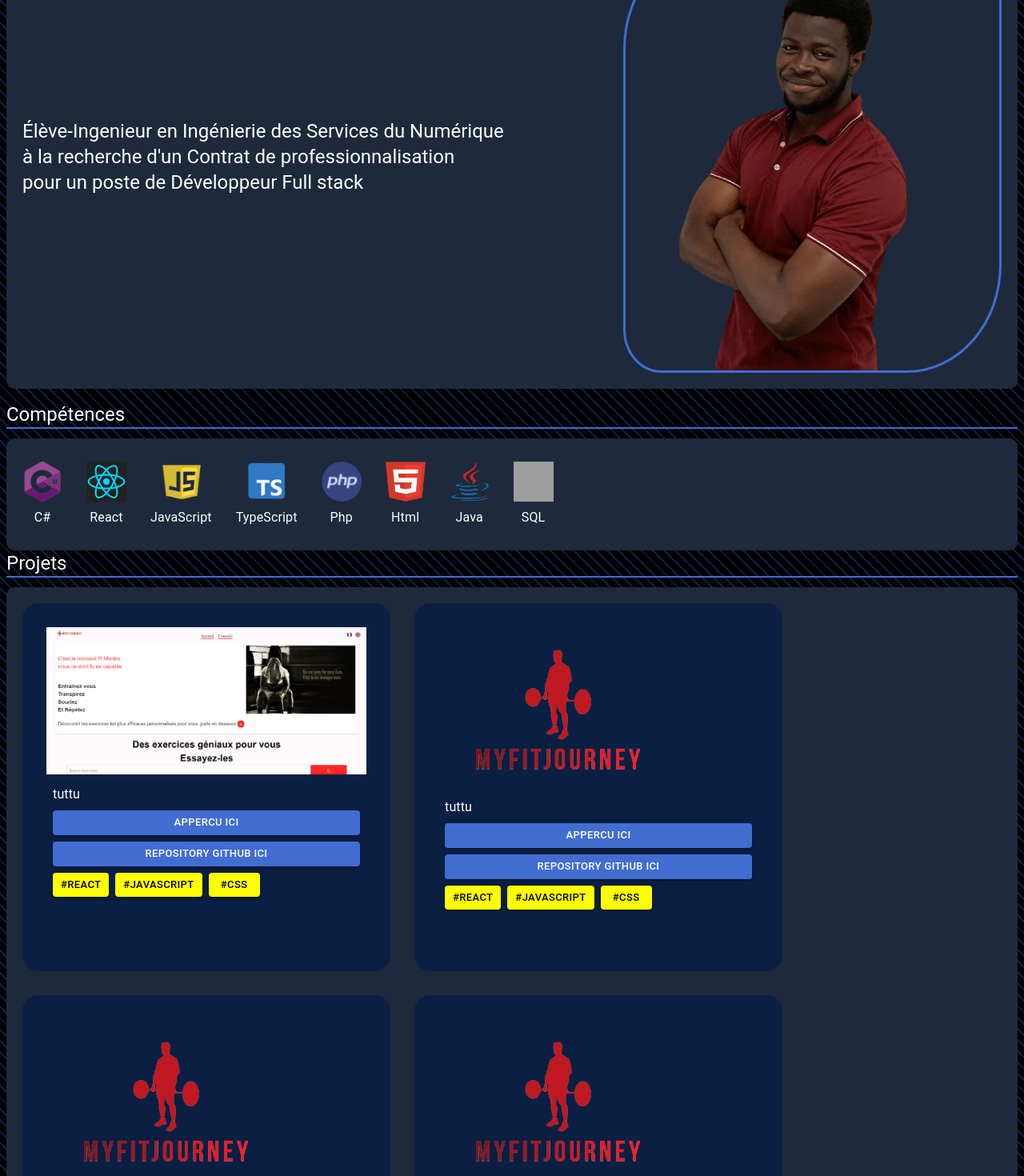
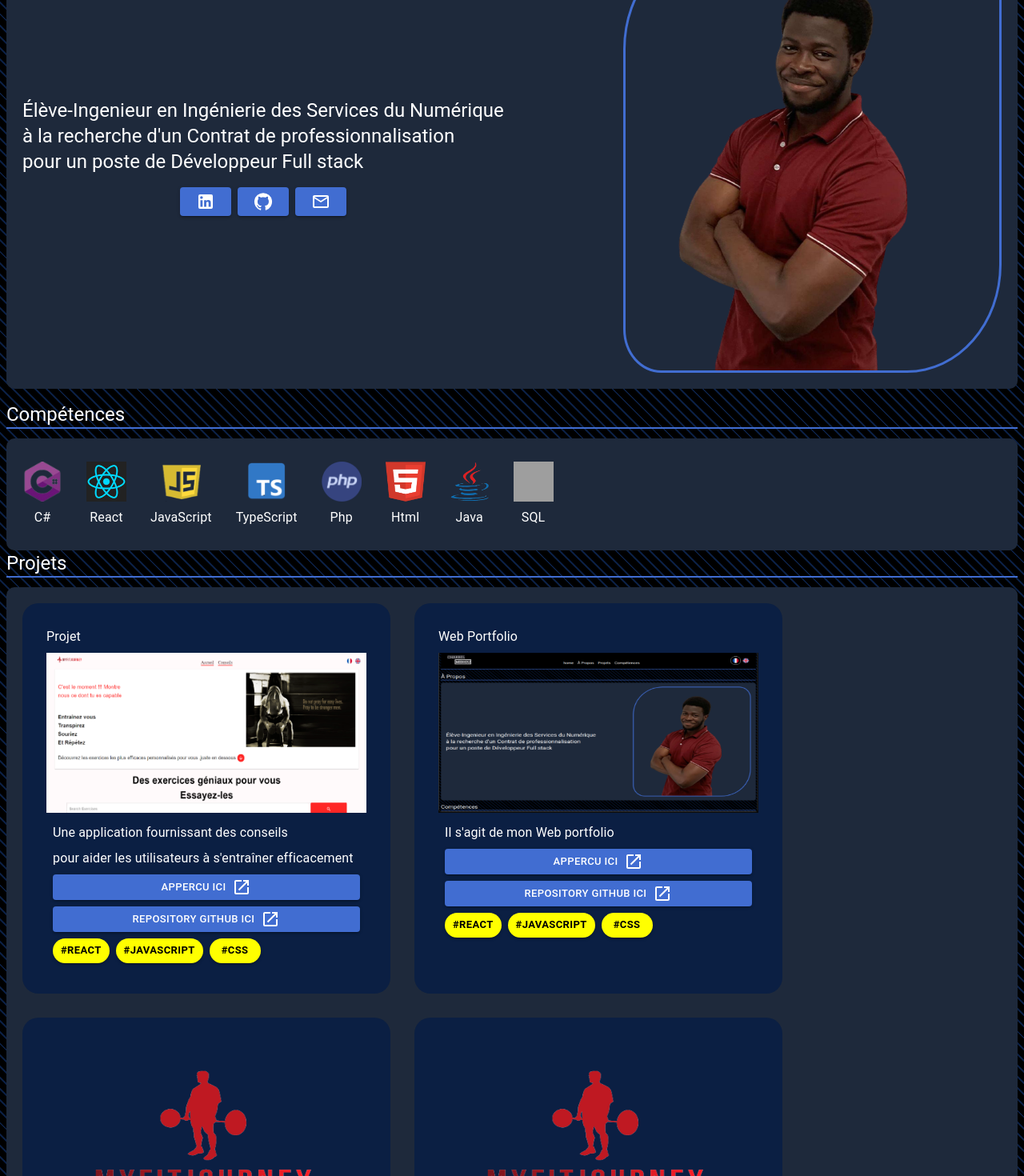
Before and after one commit to charbel-mehou/MyPersonalPortfolio, a React (Create React App) app in the folder personal_portfolio/: page / in a window 1280 px wide. Shown: the part 260-1730 px from the top of the page at 80% size. Built offline with nearby package versions, Linux system fonts and the light colour scheme; grey boxes are pictures that could not be loaded.

Commit message:
✨ update css and trad

```diff
--- a/personal_portfolio/src/App.css
+++ b/personal_portfolio/src/App.css
@@ -8,7 +8,6 @@ body {
         #000000 10px
     );
     min-height: 100vh;
-    scroll-behavior: smooth;
     }
 
 .navbar {
@@ -87,8 +86,8 @@ body {
     transform: scale(1.05);
 }
 .screen-project-image{
-    max-width: 400px;
-    max-height: 200px;
+    height: 200px;
+    width: 400px;
 }
 .about-me-box{
     min-height: 150px;
--- a/personal_portfolio/src/components/AboutMe.js
+++ b/personal_portfolio/src/components/AboutMe.js
@@ -1,9 +1,23 @@
 import React from 'react'
-import {Box,Typography} from '@mui/material'
 import { useTranslation } from 'react-i18next'
 import Me from '../assets/images/me-removebg-preview.png'
+import GitHubIcon from '@mui/icons-material/GitHub'
+import LinkedInIcon from '@mui/icons-material/LinkedIn'
+import MailOutlineIcon from '@mui/icons-material/MailOutline'
+import { Box, Typography } from '@mui/material'
+import Button from '@mui/material/Button'
 const AboutMe = () => {
     const {t}=useTranslation()
+    const handleLInkedLnClick = () => {
+        window.open('https://www.linkedin.com/in/charbel-mehou/', '_blank')
+      }
+
+      const handleGithubClic=()=>{
+        window.open('https://github.com/CharbelMehou/FitnessApp','_blank')
+      }
+      const handleEmailClick = () => {
+        window.open('mailto:mehoucharbel@gmail.com?subject=Contact depuis le site Web', '_blank');
+      }
   return (
     <Box id='aboutMe'>
        <Box className="title-box">
@@ -11,10 +25,38 @@ const AboutMe = () => {
        </Box>
 
         <Box className="bg-slate-900 bg-opacity-70 about-me-box" sx={{display:'flex',flexDirection:'row',justifyContent:'space-between',alignItems:"center",gap:2}}>
-            <Box className=".about-me-description" style={{color:'white',textAlign:'left'}}>
+            <Box sx={{display:'flex',flexDirection:'column',gap:2}}>
+
+                <Box className=".about-me-description" style={{color:'white',textAlign:'justify'}}>
                 <Typography variant='h5' >{t('me-1')} </Typography>
                 <Typography variant='h5' > {t('me-2')}</Typography>
                 <Typography variant='h5' >{t('me-3')}</Typography>
+                </Box>
+
+                <Box sx={{display:"flex",flexDirection:"row",justifyContent:'center',gap:1}}>
+                    <Button
+                        variant="contained"
+                        onClick={handleLInkedLnClick}
+                        sx={{backgroundColor:"#416DD1"}}
+                        >
+                        <LinkedInIcon />
+                    </Button>
+
+                    <Button
+                        variant="contained"
+                        sx={{backgroundColor:"#416DD1"}}
+                        onClick={handleGithubClic}
+                        >
+                        <GitHubIcon />
+                    </Button>
+                    <Button
+                        variant="contained"
+                        sx={{backgroundColor:"#416DD1"}}
+                        onClick={handleEmailClick}
+                        >
+                        <MailOutlineIcon />
+                    </Button>
+                </Box>
             </Box>
                 <Box className=".about-me-image"
                     sx={{display:'flex',
--- a/personal_portfolio/src/components/ProjectCard.js
+++ b/personal_portfolio/src/components/ProjectCard.js
@@ -1,8 +1,9 @@
 import { Box, Button, Typography } from '@mui/material'
+import LaunchIcon from '@mui/icons-material/Launch';
 import React from 'react'
 import { useTranslation } from 'react-i18next'
 
-const ProjectCard = ({screen,vercelLink,githubLink,description,tags}) => {
+const ProjectCard = ({title,screen,vercelLink,githubLink,descriptions,tags}) => {
   const flexWrapValue = tags?.length > 3 ? "wrap" : "nowrap";
   const {t} =useTranslation()
   const handleVercelClick = () => {
@@ -13,27 +14,36 @@ const ProjectCard = ({screen,vercelLink,githubLink,description,tags}) => {
   }
   return (
     <Box className="projectCard" sx={{display:'flex',flexDirection:'column'}}>
+              <Box sx={{mb:1}}>
+                <Typography style={{color:"white"}}>{t(title)}</Typography>
+              </Box>
+
               <Box sx={{borderRadius:'2px solid #416DD1'}}>
                     <img className="screen-project-image" src={screen} alt="image" />
               </Box>
 
               <Box sx={{display:"flex",flexDirection:'column',gap:1,p:1}}>
-                <Typography style={{color:"white"}}>{t(description)}</Typography>
+                {descriptions?.map((description,index)=>(
+                  <Typography key ={index} style={{color:"white"}}>{t(description.label)}</Typography>
+                ))
+                }
                 <Button
                   variant="contained"
                   onClick={handleVercelClick}
                   size='small'
-                  sx={{backgroundColor:"#416DD1"}}
+                  sx={{backgroundColor:"#416DD1",gap:1}}
                   >
                   {t('view-here')}
+                  <LaunchIcon/>
                 </Button>
                 <Button
                   variant="contained"
                   size='small'
                   onClick={handleGithubClick}
-                  sx={{backgroundColor:"#416DD1"}}
+                  sx={{backgroundColor:"#416DD1",gap:1}}
                   >
                     {t('github-view-here')}
+                    <LaunchIcon/>
                 </Button>
                 <Box sx={{display:'flex',flexDirection:'row',gap:1,flexWrap:flexWrapValue}}>
 
@@ -42,7 +52,7 @@ const ProjectCard = ({screen,vercelLink,githubLink,description,tags}) => {
                     variant="contained"
                     size='small'
                     onClick={handleGithubClick}
-                    sx={{backgroundColor:"yellow",color:'black'}}
+                    sx={{backgroundColor:"yellow",color:'black',borderRadius:'20px',fontWeight:'bold'}}
                     >
                        {t(tag.label)}
                    </Button>
--- a/personal_portfolio/src/components/ProjectsDetails.js
+++ b/personal_portfolio/src/components/ProjectsDetails.js
@@ -4,6 +4,7 @@ import { useTranslation } from 'react-i18next'
 import ProjectCard from './ProjectCard'
 import Logo from '../assets/images/Logo.png'
 import Project1 from '../assets/images/project1Screen.png'
+import Project2 from '../assets/images/project2Screen.png'
 const ProjectsDetails = () => {
 
   const {t}=useTranslation()
@@ -15,17 +16,19 @@ const ProjectsDetails = () => {
 
         <Box className="bg-slate-900 bg-opacity-70 skills-box" sx={{display:"flex",flexDirection:"row",flexWrap:"wrap"}} >
           <ProjectCard
+            title={"projet"}
             screen={Project1}
             vercelLink={" https://myfitjourney-app.vercel.app/"}
             githubLink={"https://github.com/CharbelMehou/FitnessApp"}
-            description={"tuttu"}
+            descriptions={[{label:"myftjourney-d1"},{label:"myftjourney-d2"}]}
             tags={[{label:"#React"},{label:"#JavaScript"},{label:"#CSS"}]}
           />
            <ProjectCard
-            screen={Logo}
+            title={"web-portfolio"}
+            screen={Project2}
             vercelLink={"https://my-personal-portfolio-lyart.vercel.app/"}
             githubLink={"https://github.com/CharbelMehou/MyPersonalPortfolio"}
-            description={"tuttu"}
+            descriptions={[{label:"myportfolio-d1"} ]}
             tags={[{label:"#React"},{label:"#JavaScript"},{label:"#CSS"}]}
 
           />
@@ -33,7 +36,7 @@ const ProjectsDetails = () => {
             screen={Logo}
             vercelLink={" https://myfitjourney-app.vercel.app/"}
             githubLink={"https://github.com/CharbelMehou/FitnessApp"}
-            description={"tuttu"}
+            descriptions={[{label:"myftjourney-d1"},{label:"myftjourney-d2"}]}
             tags={[{label:"#React"},{label:"#JavaScript"},{label:"#CSS"}]}
 
           />
@@ -41,7 +44,7 @@ const ProjectsDetails = () => {
             screen={Logo}
             vercelLink={" https://myfitjourney-app.vercel.app/"}
             githubLink={"https://github.com/CharbelMehou/FitnessApp"}
-            description={"tuttu"}
+            descriptions={[{label:"myftjourney-d1"},{label:"myftjourney-d2"}]}
             tags={[{label:"#React"},{label:"#JavaScript"},{label:"#CSS"}]}
 
           />
--- a/personal_portfolio/src/translation/i18n.js
+++ b/personal_portfolio/src/translation/i18n.js
@@ -16,6 +16,12 @@ const resources = {
       "me-1": "Student Engineer in Digital Services Engineering",
       "me-2": "Seeking a Professional Contract",
       "me-3": "For a Full Stack Developer Position",
+      "projet":"Project",
+      "myftjourney-d1": "An application providing advice",
+      "myftjourney-d2": "to help users train effectively",
+      "myportfolio-d1":"This is my Web portfolio",
+      "web-portfolio":"Web Portfolio"
+
     }
   },
   fr: {
@@ -31,8 +37,13 @@ const resources = {
       "github-view-here":"Repository Github ici ",
       "me-1":"Élève-Ingenieur en Ingénierie des Services du Numérique",
       "me-2":"à la recherche d'un Contrat de professionnalisation",
-      "me-3":"pour un poste de Développeur Full stack"
-      }
+      "me-3":"pour un poste de Développeur Full stack" ,
+      "projet":"Projet",
+      "myftjourney-d1":"Une application fournissant des conseils",
+      "myftjourney-d2":"pour aider les utilisateurs à s'entraîner efficacement",
+      "myportfolio-d1":"Il s'agit de mon Web portfolio",
+      "web-portfolio":"Web Portfolio"
+    }
 
   }
 };
```
Lines whose indentation alone changed are shown as unchanged.
